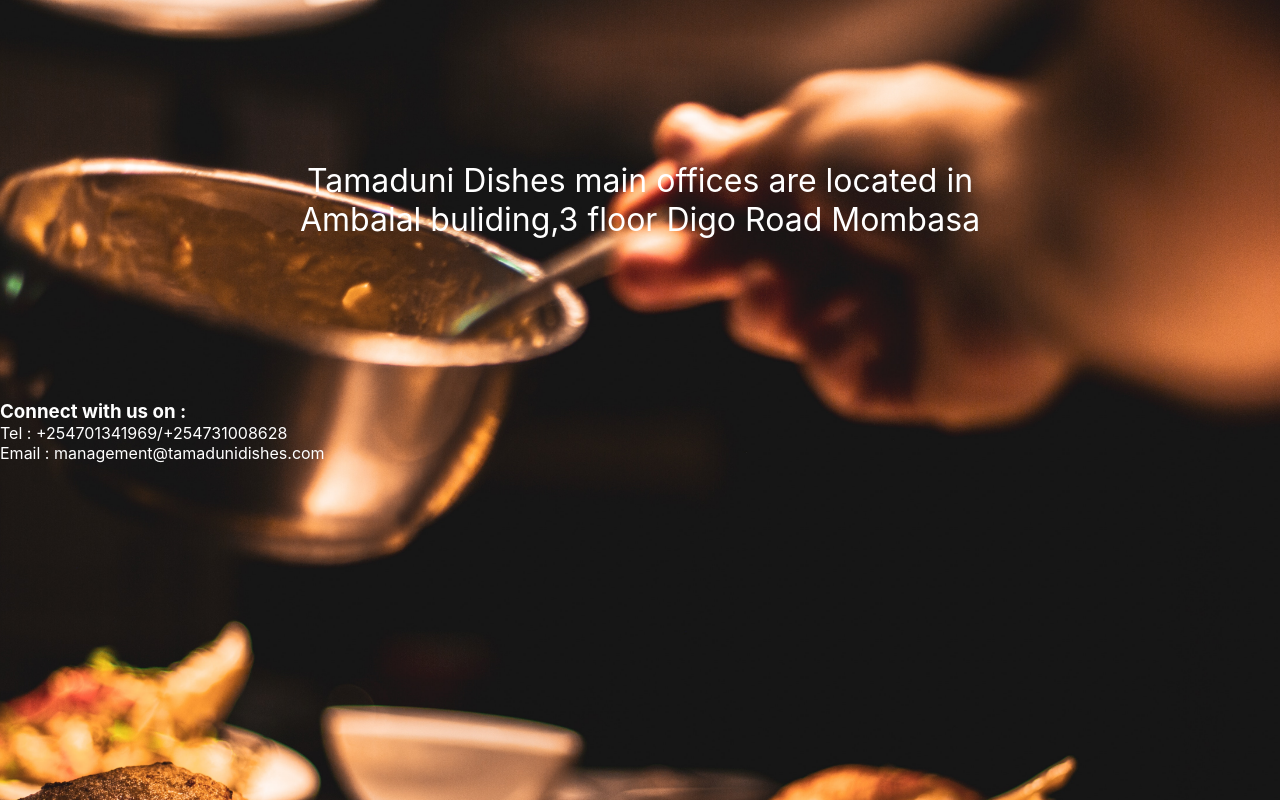
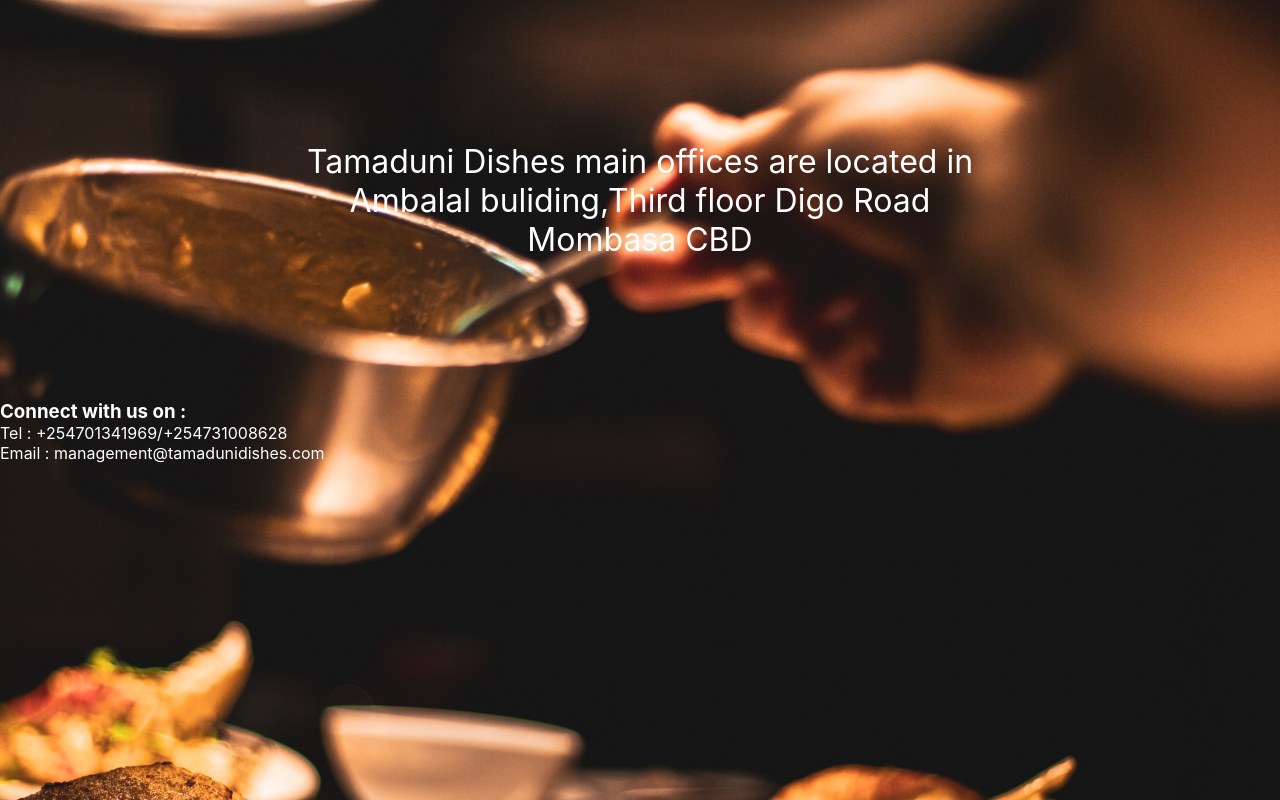
Before and after one commit to Vickopiyo/tamaduni-dishes, a React (Create React App) app: page /contacts in a window 1280 px wide. Shown: the top 800 px of the page. Built offline with nearby package versions, Linux system fonts and the light colour scheme.

Commit message:
Adds: location of HQ

```diff
--- a/src/components/Contacts.js
+++ b/src/components/Contacts.js
@@ -3,8 +3,7 @@
 const Contacts = () => {
   return (
     <div>
-     <p className='discount-desc'>Tamaduni Dishes main offices are located in Ambalal buliding,3 floor Digo Road Mombasa</p>
-
+     <p className='discount-desc'>Tamaduni Dishes main offices are located in Ambalal buliding,Third floor Digo Road Mombasa CBD</p>
      <h3>Connect with us on :</h3>
      <p>Tel : +254701341969/+254731008628</p>
      <p>Email : management@tamadunidishes.com </p>
```
